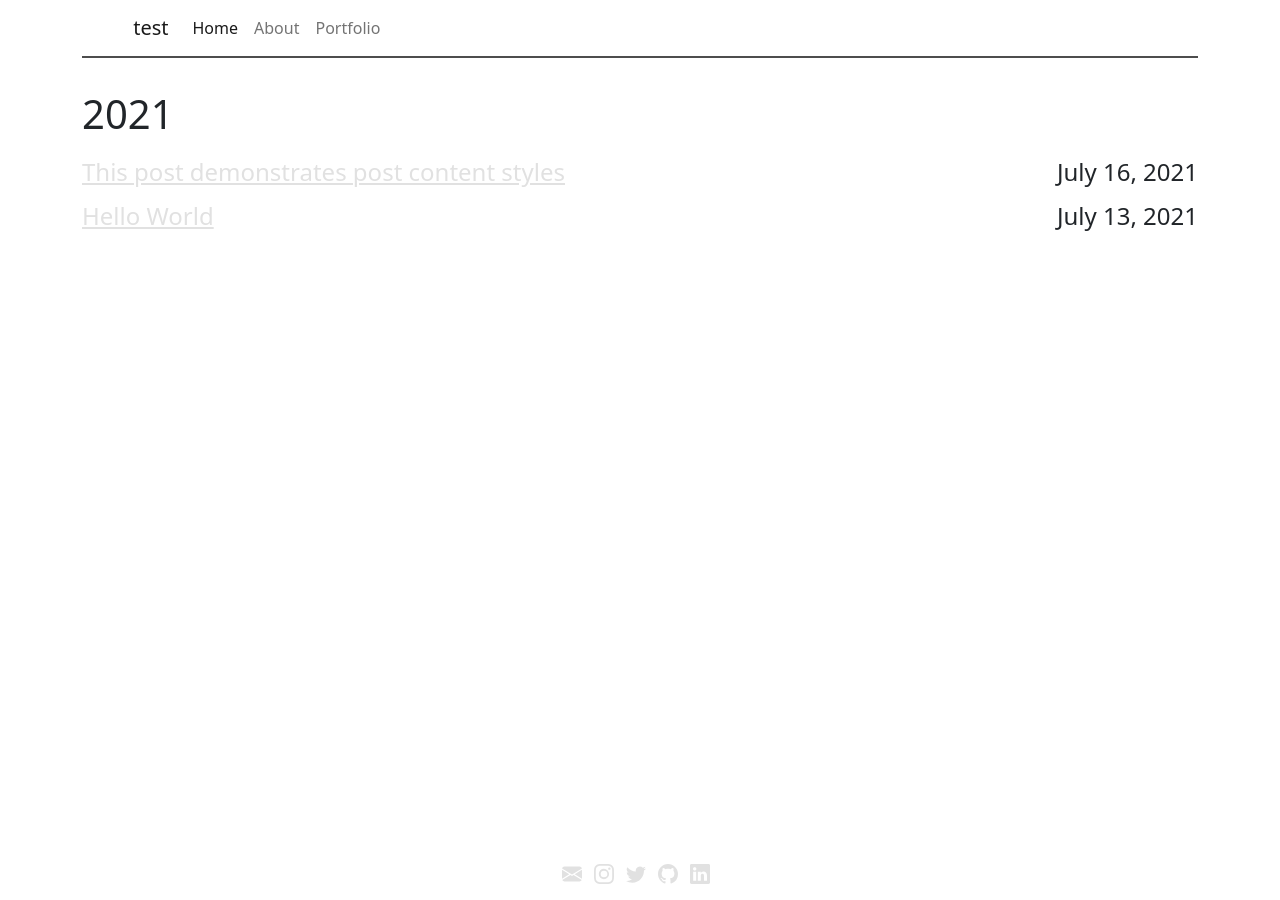
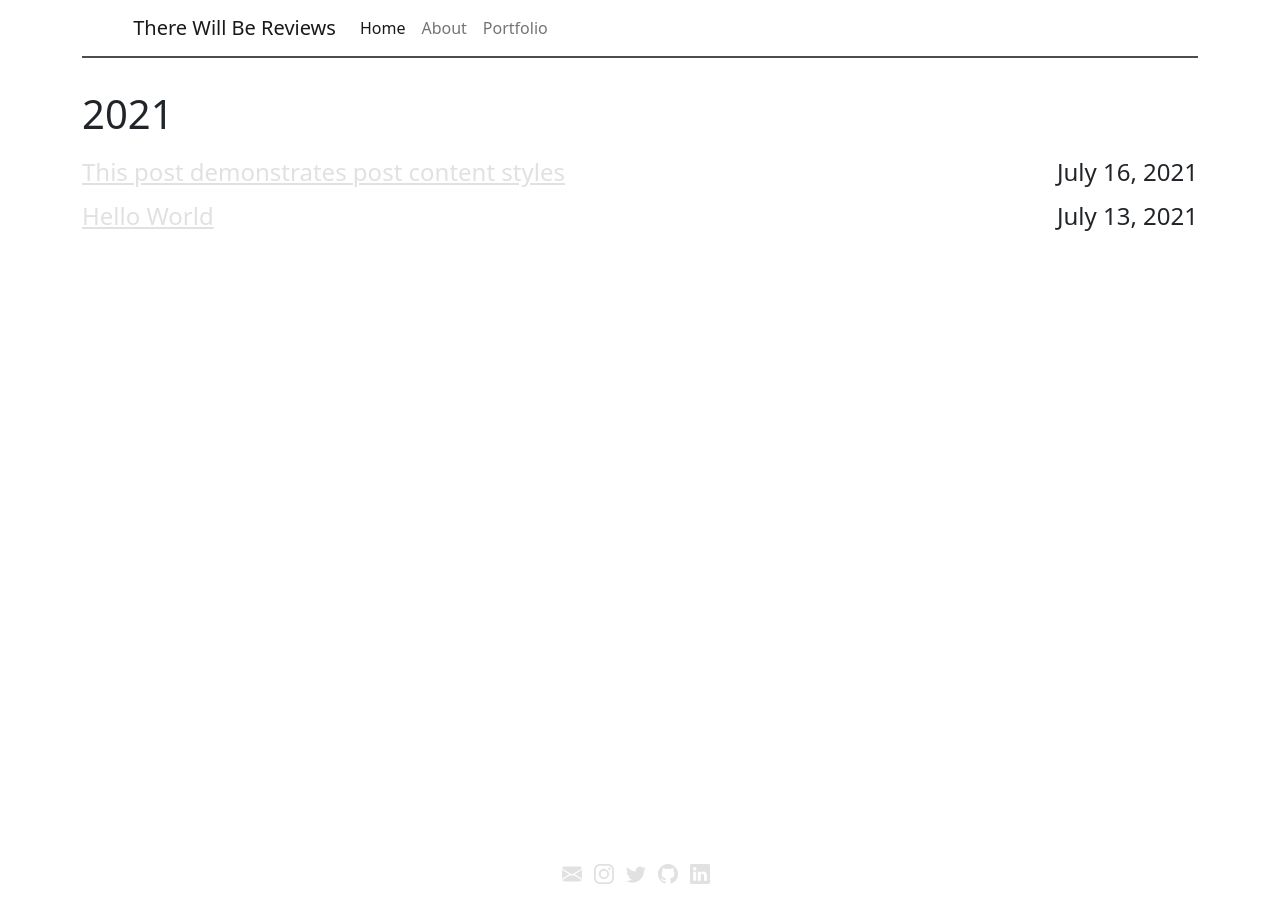
Before and after one commit to benlazarine/therewillbereviews.github.io, a Jekyll site: the page built from index.html, in a window 1280 px wide. Built offline with Jekyll 4.4.1, drawn with Linux system fonts in a browser that asks for light colours.

Commit message:
Update _config.yml

```diff
--- a/_config.yml
+++ b/_config.yml
@@ -3,10 +3,10 @@
 #
 
 # Name of your site (displayed in the navbar)
-name: test
+name: There Will Be Reviews
 
 # Your site's title (e.g., Ben's Awesome Site, The GitHub Blog, etc.), used as part of the title tag like Home | Ben's Awesome Site.
-title: test
+title: There Will Be Reviews
 
 # Link to avatar in the navbar (/assets/images/avatar.png). Leave empty if no logo desired. Two avatars for light and dark mode.
 # Avatar for light mode site
@@ -15,10 +15,10 @@ lightavatar: /assets/images/light_bauhaus_logo.png
 darkavatar: /assets/images/dark_bauhaus_logo.png
 
 # A short description (e.g., A blog dedicated to reviewing cat gifs), used as part of the title tag like Ben's Awesome Site | A blog dedicated to reviewing cat gifs instead of Ben's Awesome Site | Long description about a blog dedicated to reviewing cat gifs that would be used when page.title is not defined.
-# tagline: Minimalistic Jekyll theme that automatically supports dark and light modes for blogs
+tagline:
 
 # A longer description used for the description meta tag. Also used as fallback for pages that don't provide their own description, and also as part of the page's title tag if neither page.title nor site.tagline has been defined.
-# description: Minimalistic Jekyll theme that automatically supports dark and light modes for blogs
+description:
 
 # The full URL to your site. Note: site.github.url will be used by default.
 url:
@@ -27,7 +27,7 @@ url:
 # (http://yourusername.github.io/repository-name)
 # and NOT your User repository (http://yourusername.github.io)
 # then add in the baseurl here, like this: "/repository-name"
-baseurl: "/jekyll-test"
+baseurl: "/therewillbereviews.github.io"
 
 # global author information
 author: andrew-park
```
